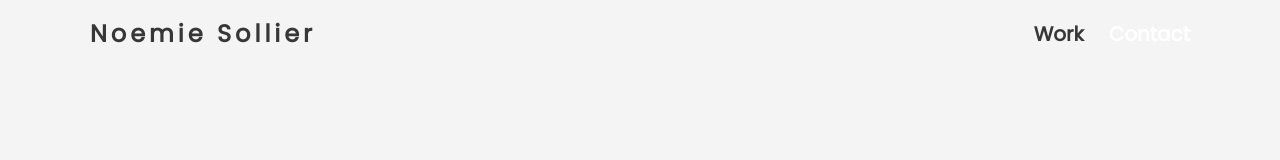
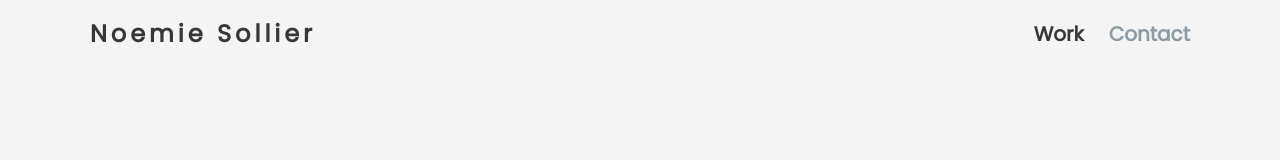
Before and after one commit to noemiems/noemiems.github.io, a plain HTML site: page index.html in a window 1280 px wide. Shown: the top 160 px of the page. Drawn offline with nearby package versions, Linux system fonts and the light colour scheme; a web font is replaced by a local one.

Commit message:
Add files via upload

```diff
--- a/css/skin/cool-gray.css
+++ b/css/skin/cool-gray.css
@@ -17,7 +17,7 @@ a, a:hover, a:focus {
 	color: #a9a9a9;
 }
 .navbar-default .navbar-nav > li > a:hover, .navbar-default .navbar-nav > li > a:focus, .navbar-default .navbar-nav > li.active > a, .navbar-default .navbar-nav>.active>a {
-	color: #fff !important;
+	color: #8D9CA4 !important;
 }
 .navbar-default.navbar-fixed-top.navbar-shrink .navbar-nav > li > a {
 	color: #a9a9a9;
```
